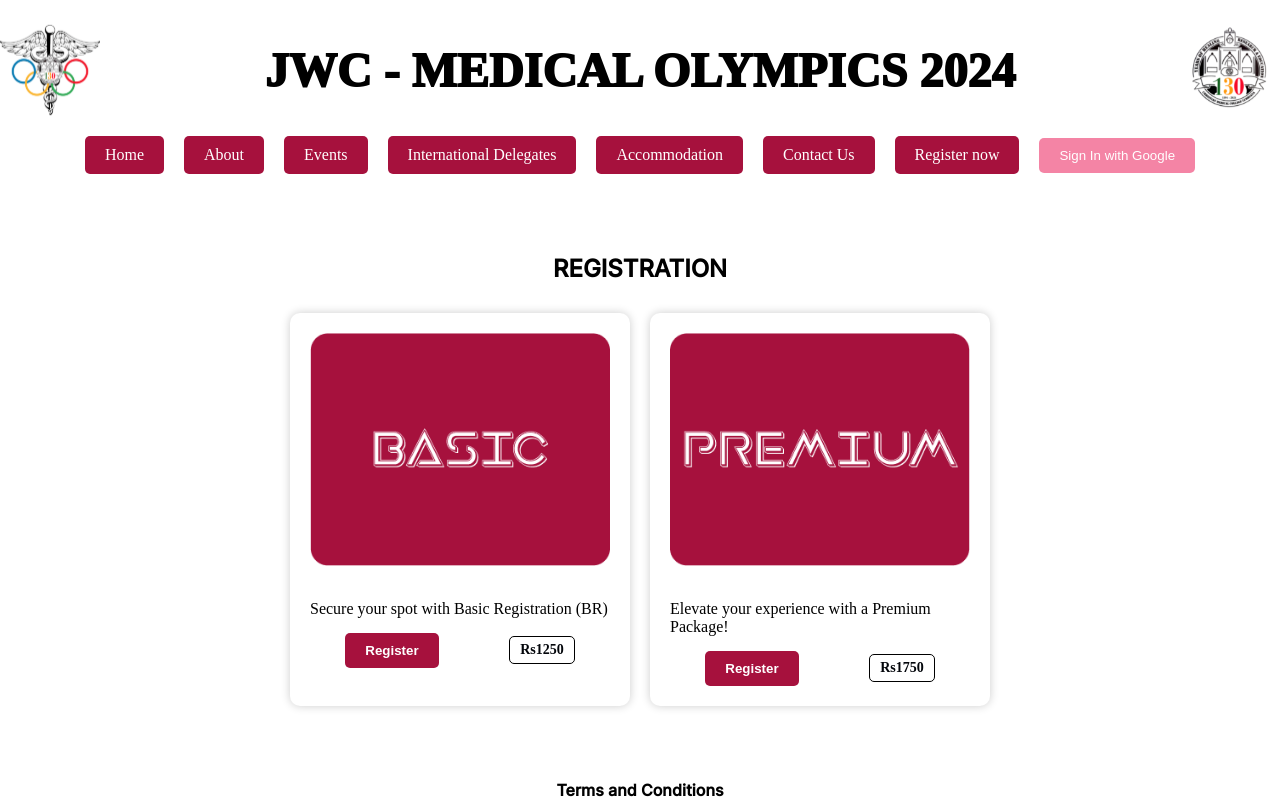
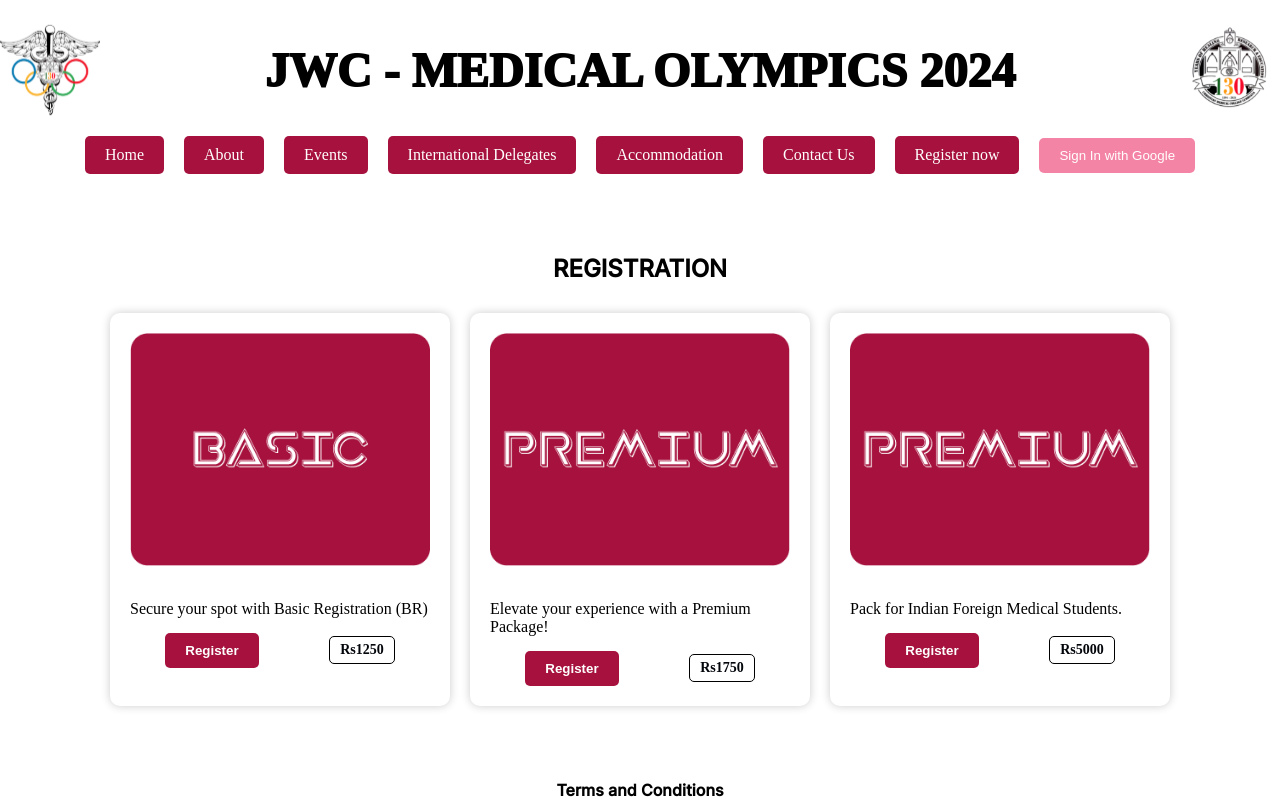
Before and after one commit to shubhbansal9/jwc-website, a React (Create React App) app: page /register in a window 1280 px wide. Shown: the top 800 px of the page. Built offline with nearby package versions, Linux system fonts and the light colour scheme.

Commit message:
minor ui changes

```diff
--- a/src/components/regData.js
+++ b/src/components/regData.js
@@ -12,7 +12,7 @@ const regData = [
       <li><strong>Cultural Events :</strong> For leisure time away from all competitive events, we've got you covered with Human Tic Tac Toe and Splash Pong.</li>
       <li><strong>Keynote Lectures :</strong> Gain insights into the most exhilarating and engaging talks specially decked up for you.</li>
       <br></br>
-      <li>* If you opt for a workshop, you'll be eligible for a meal coupon, which can be redeemed as per your discretion.</li>
+      * If you opt for a workshop, you'll be eligible for a meal coupon, which can be redeemed as per your discretion.
 
 
     </ul>`,
@@ -31,13 +31,26 @@ const regData = [
   <li><strong>Cultural Event :</strong> For leisure time away from all competitive events, we've got you covered with Human Tic Tac Toe and Splash Pong. </li>
   <li><strong>Keynote Lectures :</strong> Gain insights into the most exhilarating and engaging talks specially decked up for you.</li>
   <br></br>
-  <li>*If you opt for a workshop, you'll be eligible for meal coupon, which can be redeemed as per your discretion.</li>
+  *If you opt for a workshop, you'll be eligible for meal coupon, which can be redeemed as per your discretion.
 </ul>`
 ,
       price_in: 'Rs1750',
       image: require('../assets/register-prem.png'),
     },
-
+    {
+      eventId:34,
+      title: 'Pack for Indian Foreign Medical Students.',
+      description: `<ul>
+      Includes:<br></br>
+  <li>PR</li>
+  <li>Peripheral centre visit</li>
+  <li>Hospital Clinical Posting</li>
+  <li>A workshop of choice</li>
+</ul>`
+,
+      price_in: 'Rs5000',
+      image: require('../assets/register-prem.png'),
+    },
 
   ];
   export default regData;
--- a/src/pages/Cart.js
+++ b/src/pages/Cart.js
@@ -234,7 +234,7 @@ const handleAMSAStatusUpdate = async () => {
                 console.log(parseInt(event.eventId));
                 const data = await response.json();
                 console.log(event.eventId);
-                if (data.success && (event.eventId === "27" || event.eventId === "28")) {
+                if (data.success && (event.eventId === "27" || event.eventId === "28" || event.eventId=="34")) {
                   console.log("updating");
                   await fetch('https://api.jwcmedicalolympics.com/api/update-br-status', {
                     method: 'POST',
--- a/src/pages/RegisterNow.js
+++ b/src/pages/RegisterNow.js
@@ -101,6 +101,19 @@ const RegisterNowPage = () => {
           }),
         });
       }
+      if (selectedWorkshop.eventId === 34) {
+        // Make a request to update BR status to 1
+        await fetch('https://api.jwcmedicalolympics.com/api/update-br-status', {
+          method: 'POST',
+          headers: {
+            'Content-Type': 'application/json',
+          },
+          body: JSON.stringify({
+            email: userProfile.email,
+            brStatus: 5,
+          }),
+        });
+      }
       setShowPopup(false);
     } catch (error) {
       console.error('Error adding item to cart:', error);
```
